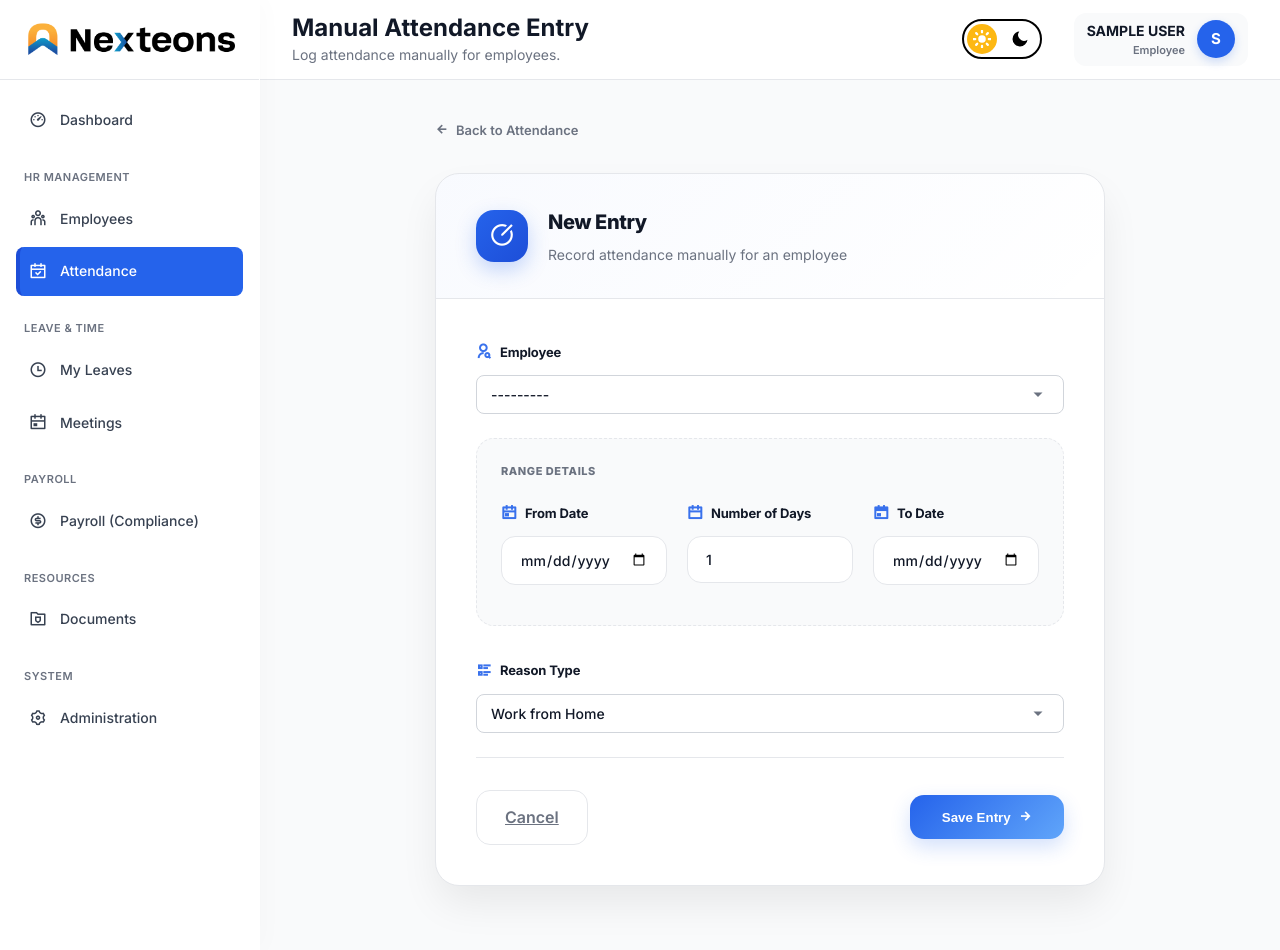
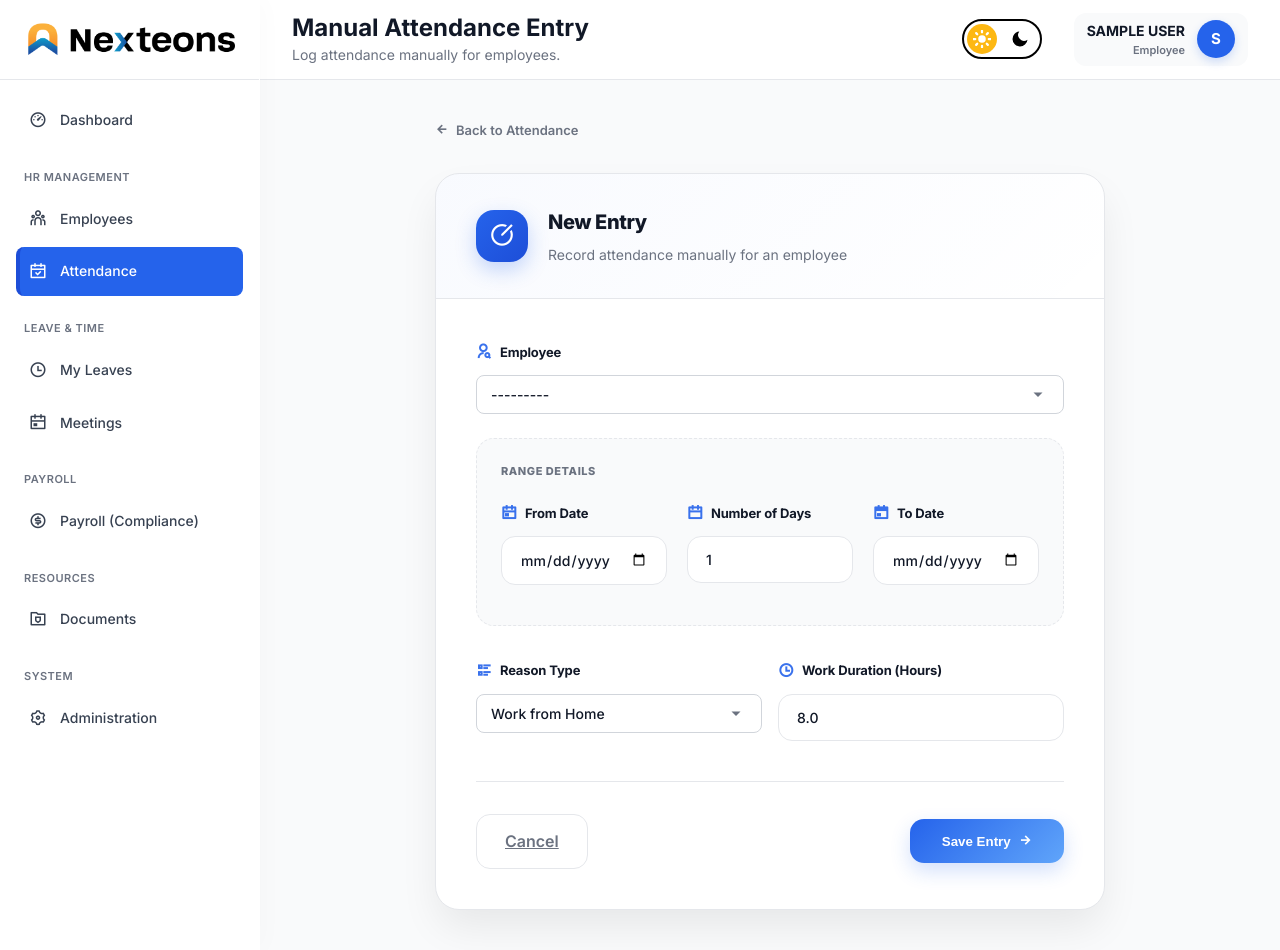
Before and after one commit to Thahdil/hrm, a Django app: page /payroll/attendance/manual-entry/ in a window 1280 px wide. Run offline with Django 5.2, Linux system fonts and the light colour scheme; a user stored in the database is signed in; data comes from the database, SQL or seed files in the repository.

Commit message:
feat: Allow specifying work duration for manual attendance entries and abbreviate 'Work from Home' to 'WFH' in attendance logs.

```diff
--- a/src/payroll/forms.py
+++ b/src/payroll/forms.py
@@ -38,8 +38,16 @@ class AttendanceManualEntryForm(forms.Form):
             'onclick': 'this.showPicker()'
         })
     )
+    work_duration = forms.DecimalField(
+        label="Work Duration (Hours)",
+        initial=8.0,
+        min_value=0,
+        max_value=24,
+        required=True,
+        widget=forms.NumberInput(attrs={'class': 'form-input', 'id': 'manual_work_duration', 'step': '0.5'})
+    )
     REASON_CHOICES = [
-        ('Work from Home', 'Work from Home'),
+        ('WFH', 'Work from Home'),
         ('Field Work', 'Field Work'),
         ('Other', 'Other')
     ]
--- a/src/payroll/views.py
+++ b/src/payroll/views.py
@@ -345,6 +345,9 @@ def attendance_manual_entry(request):
             custom_remarks = form.cleaned_data.get('remarks')
             final_remarks = custom_remarks if reason_type == 'Other' else reason_type
 
+            work_duration_hours = form.cleaned_data.get('work_duration', 8.0)
+            work_minutes = int(float(work_duration_hours) * 60)
+
             from datetime import timedelta
             current_date = start_date
 
@@ -357,7 +360,7 @@ def attendance_manual_entry(request):
                     date=current_date,
                     status=AttendanceLog.Status.PRESENT,
                     is_compliant=True,  # Assume manual entry is compliant
-                    total_work_minutes=480, # Assume 8 hours Standard
+                    total_work_minutes=work_minutes,
                     remarks=final_remarks,
                     entry_type=AttendanceLog.EntryType.MANUAL
                 )
--- a/src/templates/payroll/manual_entry.html
+++ b/src/templates/payroll/manual_entry.html
@@ -244,10 +244,20 @@
                     </div>
                 </div>
 
-                <!-- Section 3: Reason -->
-                <div class="form-group" style="margin-bottom: 24px;">
-                    <label class="form-label"><i class="ri-list-check-2"></i> Reason Type</label>
-                    {{ form.reason_type }}
+                <!-- Section 3: Reason & Duration -->
+                <div style="display: grid; grid-template-columns: 1fr 1fr; gap: 16px; margin-bottom: 24px;">
+                    <div class="form-group">
+                        <label class="form-label"><i class="ri-list-check-2"></i> Reason Type</label>
+                        {{ form.reason_type }}
+                    </div>
+
+                    <div class="form-group">
+                        <label class="form-label"><i class="ri-time-line"></i> Work Duration (Hours)</label>
+                        {{ form.work_duration }}
+                        {% if form.work_duration.errors %}
+                        <div style="color: var(--error); font-size: 12px; margin-top: 6px; font-weight: 600;">{{ form.work_duration.errors.0 }}</div>
+                        {% endif %}
+                    </div>
                 </div>
 
                 <div class="form-group" id="remarksContainer" style="margin-bottom: 40px; display: none;">
```
Also changed, not shown: src/templates/payroll/attendance_list.html (+15 -5 lines).
